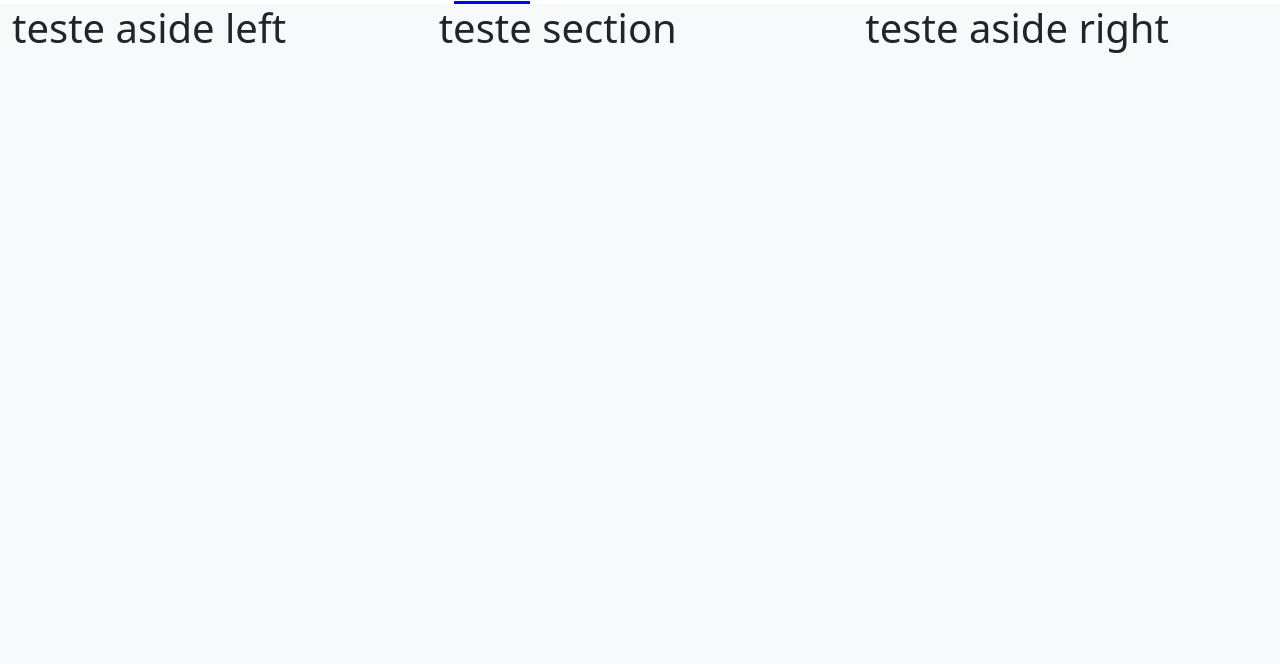
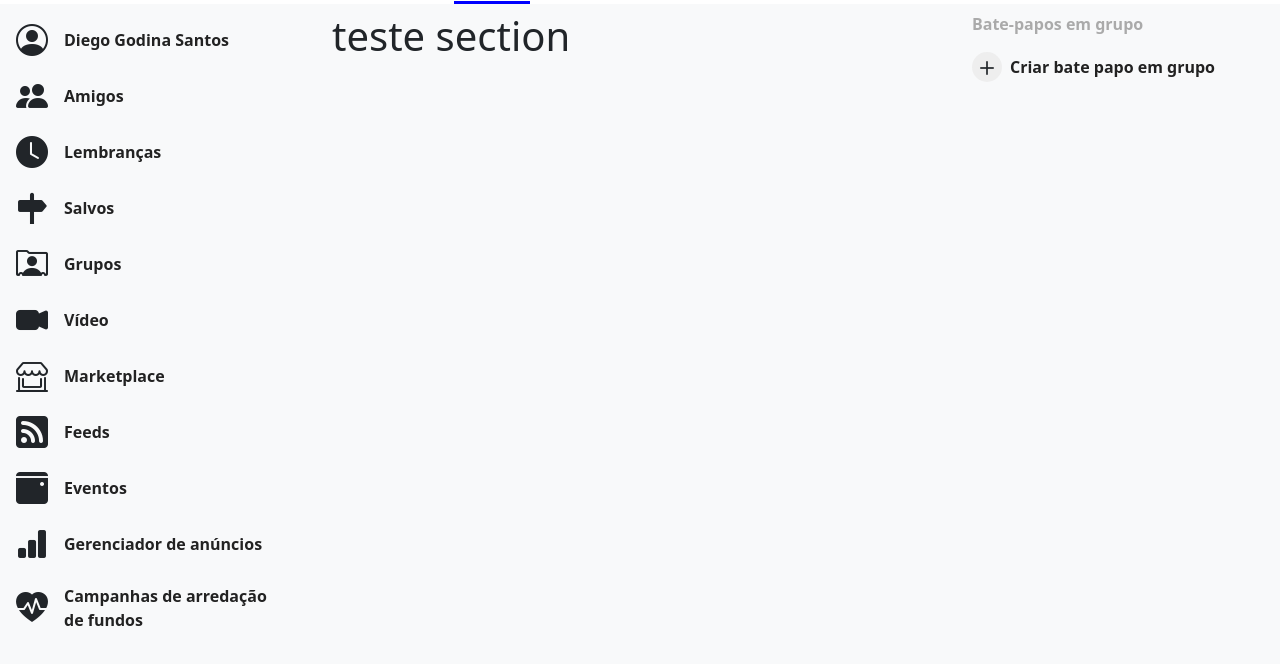
Before and after one commit to Diego-Godina/facebook, a plain HTML site: page index.html in a window 1280 px wide. Shown: the part 60-724 px from the top of the page. Drawn offline with nearby package versions, Linux system fonts and the light colour scheme.

Commit message:
style: aside left and rigth of main page

```diff
--- /dev/null
+++ b/assets/css/all.css
@@ -0,0 +1,11 @@
+/* Style for all pages */
+
+.sub-title-1 {
+    font-weight: 700;
+    color: #222;
+}
+
+.sub-title-2 {
+    font-weight: 700;
+    color: #aaa;
+}
--- /dev/null
+++ b/assets/css/main-page.css
@@ -0,0 +1,19 @@
+/* Style to main page */
+
+#main {
+    padding-top: 8px;
+}
+
+/* aside - left */
+
+
+/* section - center */
+
+/* aside - right */
+#aside-right .group-chats .nav-link {
+    background-color: #eee;
+    border-radius: 50%;
+    width: 30px;
+    height: 30px;
+    margin-right: 8px;
+}
--- a/index.html
+++ b/index.html
@@ -8,6 +8,8 @@
     <script src="https://cdn.jsdelivr.net/npm/bootstrap@5.3.3/dist/js/bootstrap.bundle.min.js" integrity="sha384-YvpcrYf0tY3lHB60NNkmXc5s9fDVZLESaAA55NDzOxhy9GkcIdslK1eN7N6jIeHz" crossorigin="anonymous"></script>
 
     <link rel="stylesheet" href="assets/css/navigation.css">
+    <link rel="stylesheet" href="assets/css/main-page.css">
+    <link rel="stylesheet" href="assets/css/all.css">
 
     <title>Facebook</title>
 </head>
@@ -94,20 +96,77 @@
     </div>
     <!-- Navs bar -->
 
-    <div class="d-flex">
+    <div id="main" class="d-flex">
         <!-- Left aside -->
-        <aside class="d-none d-xl-block container-fluid">
-            <h1>teste aside left</h1>
+        <aside id="aside-left" class="d-none d-xl-block container-fluid col-xl-3">
+            <ul class="nav flex-column">
+                <li class="nav-item d-flex align-items-center p-1">
+                    <i class="bi bi-person-circle fs-2"></i>
+                    <a class="nav-link sub-title-1" href="#">Diego Godina Santos</a>
+                </li>
+                <li class="nav-item d-flex align-items-center p-1">
+                    <i class="bi bi-people-fill fs-2"></i>
+                    <a class="nav-link sub-title-1" href="#">Amigos</a>
+                </li>
+                <li class="nav-item d-flex align-items-center p-1">
+                    <i class="bi bi-clock-fill fs-2"></i>
+                    <a class="nav-link sub-title-1" href="#">Lembranças</a>
+                </li>
+                <li class="nav-item d-flex align-items-center p-1">
+                    <i class="bi bi-signpost-fill fs-2"></i>
+                    <a class="nav-link sub-title-1" href="#">Salvos</a>
+                </li>
+                <li class="nav-item d-flex align-items-center p-1">
+                    <i class="bi bi-person-rolodex fs-2"></i>
+                    <a class="nav-link sub-title-1" href="#">Grupos</a>
+                </li>
+                <li class="nav-item d-flex align-items-center p-1">
+                    <i class="bi bi-camera-video-fill fs-2"></i>
+                    <a class="nav-link sub-title-1" href="#">Vídeo</a>
+                </li>
+                <li class="nav-item d-flex align-items-center p-1">
+                    <i class="bi bi-shop-window fs-2"></i>
+                    <a class="nav-link sub-title-1" href="#">Marketplace</a>
+                </li>
+                <li class="nav-item d-flex align-items-center p-1">
+                    <i class="bi bi-rss-fill fs-2"></i>
+                    <a class="nav-link sub-title-1" href="#">Feeds</a>
+                </li>
+                <li class="nav-item d-flex align-items-center p-1">
+                    <i class="bi bi-calendar3-event-fill fs-2"></i>
+                    <a class="nav-link sub-title-1" href="#">Eventos</a>
+                </li>
+                <li class="nav-item d-flex align-items-center p-1">
+                    <i class="bi bi-bar-chart-fill fs-2"></i>
+                    <a class="nav-link sub-title-1" href="#">Gerenciador de anúncios</a>
+                </li>
+                <li class="nav-item d-flex align-items-center p-1">
+                    <i class="bi bi-heart-pulse-fill fs-2"></i>
+                    <a class="nav-link sub-title-1" href="#">Campanhas de arredação de fundos</a>
+                </li>
+            </ul>
         </aside>
 
         <!-- Center section -->
-        <section class="container-fluid">
+        <section class="container-fluid col-xl-6 col-lg-9 col-xs-12">
             <h1>teste section</h1>
         </section>
 
         <!-- Right aside -->
-        <aside class="d-none d-lg-block container-fluid">
-            <h1>teste aside right</h1>
+        <aside id="aside-right" class="d-none d-lg-block container-fluid col-xl-3 col-lg-3">
+            <span class="sub-title-2">Bate-papos em grupo</span>
+            <div class="group-chats">
+                <ul class="chats">
+
+                </ul>
+
+                <div class="d-flex align-items-center">
+                    <a class="nav-link d-flex justify-content-center align-items-center" href="#">
+                        <i class="bi bi-plus fs-3"></i>
+                    </a>
+                    <span class="sub-title-1">Criar bate papo em grupo</span>
+                </div>
+            </div>
         </aside>
     </div>
 </body>
```
